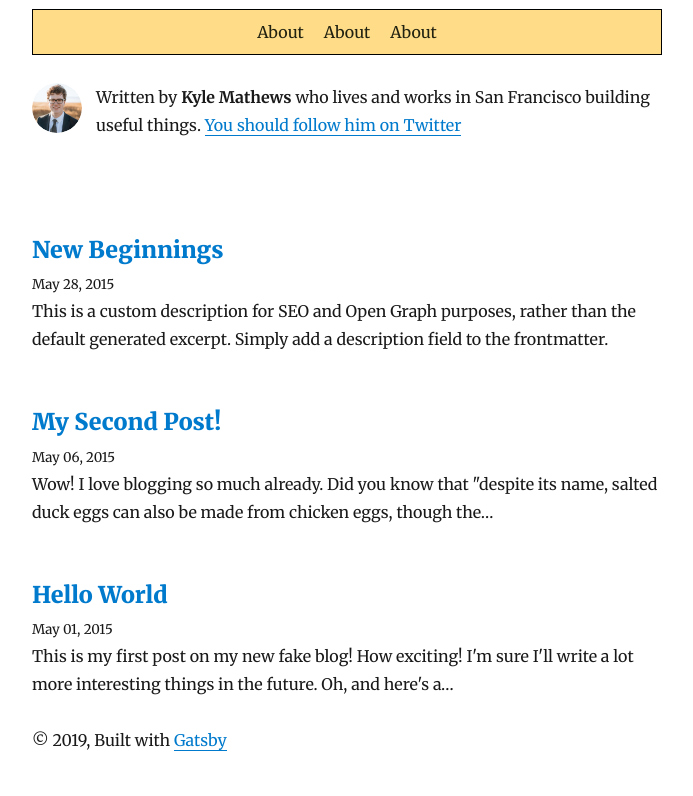
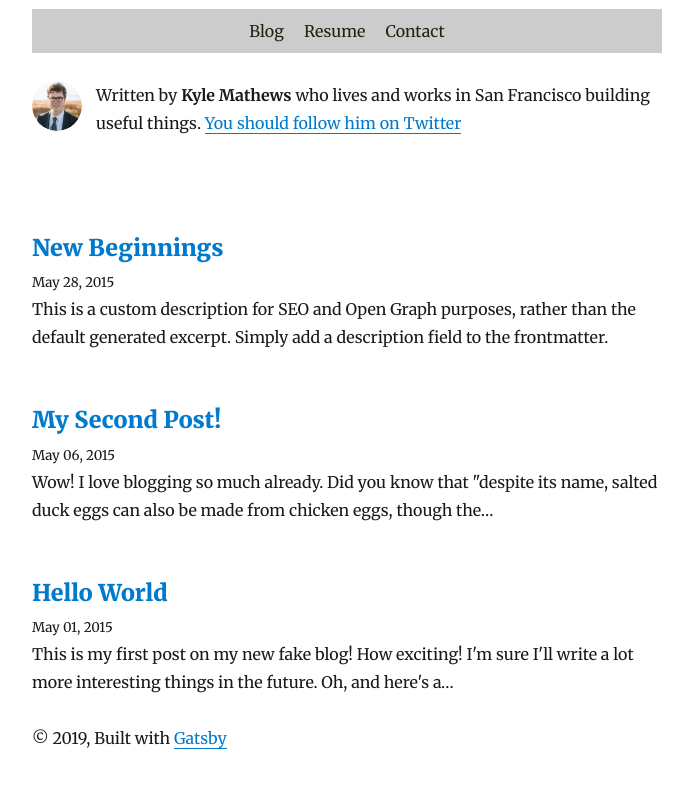
Before and after one commit to RyanThomasTech/crossworded_www, a Gatsby site: page / in a window 1280 px wide. Shown: the part 201-997 px from the top of the page, without its empty margins (293-986 px from the left). Built offline with nearby package versions, Linux system fonts and the light colour scheme; Gatsby itself is replaced by a stand-in of ours; some packages are replaced by stand-ins of ours.

Commit message:
small css changes so that it's more neutral design-wise while I work on other things in the site

```diff
--- a/src/components/navbar.js
+++ b/src/components/navbar.js
@@ -5,18 +5,16 @@ import styles from "./navbar.module.css"
 class NavBar extends React.Component {
   render() {
     return (
-      <nav className={styles.nav}>
+      <nav>
         <ul>
           <li>
-            <Link to="#">
-              About
-            </Link>
+            <Link to="/">Blog</Link>
           </li>
           <li>
-            <Link to="#">About</Link>
+            <Link to="#">Resume</Link>
           </li>
           <li>
-            <Link to="#">About</Link>
+            <Link to="#">Contact</Link>
           </li>
         </ul>
       </nav>
--- a/src/components/navbar.module.css
+++ b/src/components/navbar.module.css
@@ -1,19 +1,26 @@
-.nav {
-  background: #fd8;
+nav {
+  background: #ccc;
 }
 
-.nav ul {
+nav ul {
   text-align: center;
-  border: 1px solid #000;
 }
 
-.nav ul li {
+nav ul li {
   display: inline-block;
   padding: 8px 10px;
   margin: 0;
+  /*border-left: 1px solid #000;*/
 }
 
-.nav ul li a {
+nav ul li:hover {
+    background: #aaa;
+}
+/*nav ul li:last-child {
+    border-right: 1px solid #000;
+}*/
+
+nav ul li a {
   color: #221;
   text-decoration: none;
   box-shadow: none;
```
